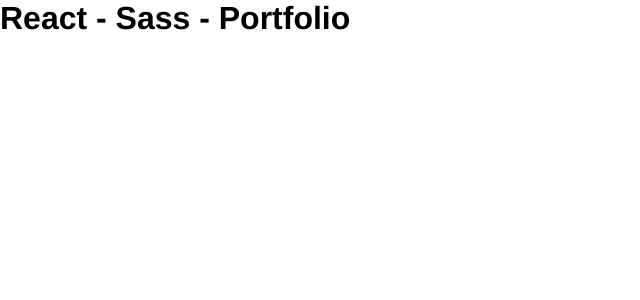
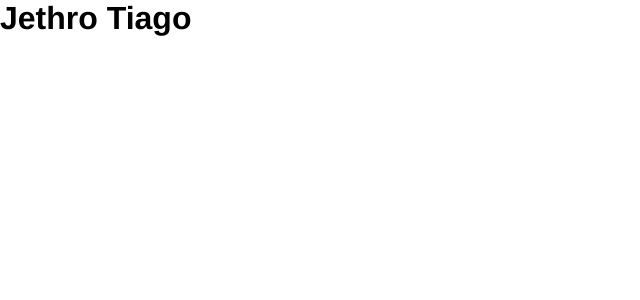
Before and after one commit to JethroTiago/portfolio-01, a React (Vite) app in the folder react-sass-portfolio/: page / in a window 1280 px wide. Shown: the top 300 px of the page, without its empty margins (0-640 px from the left). Built offline with nearby package versions, Linux system fonts and the light colour scheme.

Commit message:
Adicionando components

```diff
--- a/react-sass-portfolio/src/App.jsx
+++ b/react-sass-portfolio/src/App.jsx
@@ -1,7 +1,9 @@
+import "./styles/components/app.sass";
+
 function App() {
   return (
-    <div className="App">
-      <h1>React - Sass - Portfolio</h1>
+    <div id="portfolio">
+      <h1>Jethro Tiago</h1>
     </div>
   );
 }
--- a/react-sass-portfolio/src/styles/main.sass
+++ b/react-sass-portfolio/src/styles/main.sass
@@ -1,5 +1,7 @@
+@use 'variables'
+
 *
     padding: 0
     margin: 0
-    font-family: "Helvetica"
+    font-family: variables.$font-stack
     box-sizing: border-box
```
Also changed, not shown: react-sass-portfolio/src/components/Sidebar.jsx (added, +9 -0 lines), react-sass-portfolio/src/components/MainContent.jsx (added), react-sass-portfolio/src/styles/components/app.sass (added).
